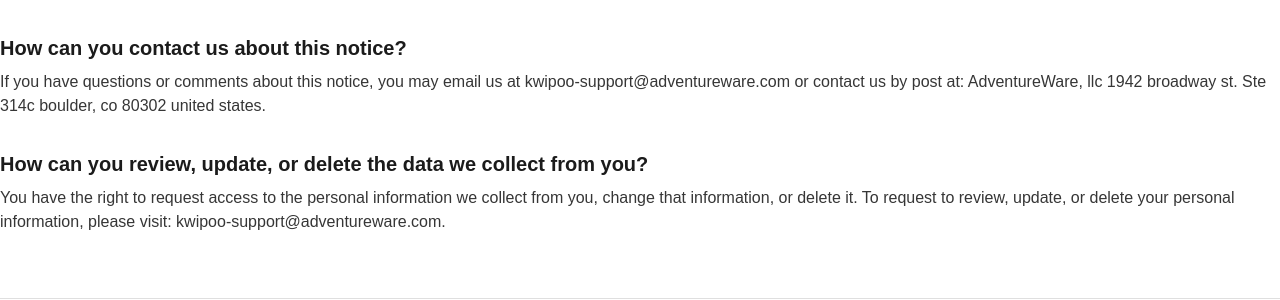
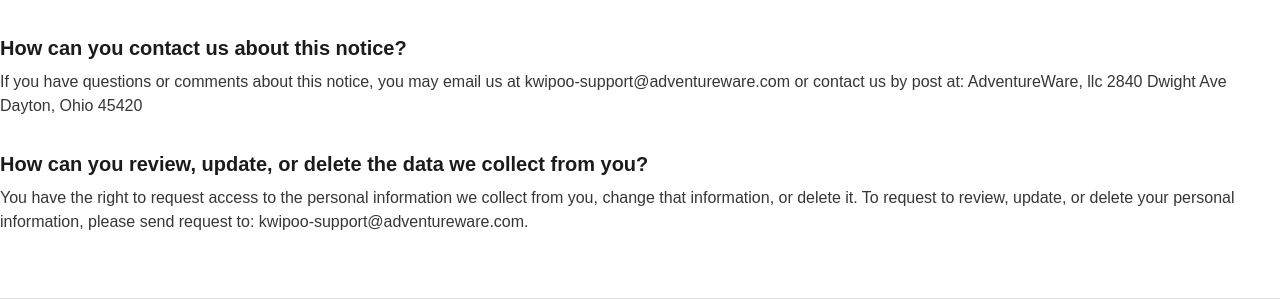
Before and after one commit to AdventureWare/kwipoo.app, a SvelteKit app: page /privacy-policy in a window 1280 px wide. Shown: the part 9991-10291 px from the top of the page. Built offline with nearby package versions, Linux system fonts and the light colour scheme.

Commit message:
chore: update address in PP

```diff
--- a/package.json
+++ b/package.json
@@ -1,7 +1,7 @@
 {
 	"name": "kwipoo.app",
 	"private": true,
-	"version": "0.0.1",
+	"version": "0.0.2",
 	"type": "module",
 	"scripts": {
 		"dev": "vite dev",
--- a/src/routes/privacy-policy/+page.svelte
+++ b/src/routes/privacy-policy/+page.svelte
@@ -1008,7 +1008,7 @@
     <p class=" text-neutral-950 pb-4">
       If you have questions or comments about this notice, you may email us at
       kwipoo-support@adventureware.com or contact us by post at: AdventureWare,
-      llc 1942 broadway st. Ste 314c boulder, co 80302 united states.
+      llc 2840 Dwight Ave Dayton, Ohio 45420
     </p>
   </section>
   <section class="mb-4">
@@ -1018,7 +1018,7 @@
     <p class=" text-neutral-950 pb-4">
       You have the right to request access to the personal information we
       collect from you, change that information, or delete it. To request to
-      review, update, or delete your personal information, please visit:
+      review, update, or delete your personal information, please send request to:
       kwipoo-support@adventureware.com.
     </p>
   </section>
```
Also changed, not shown: 1 other file (tests, documents, lock files or other folders).
